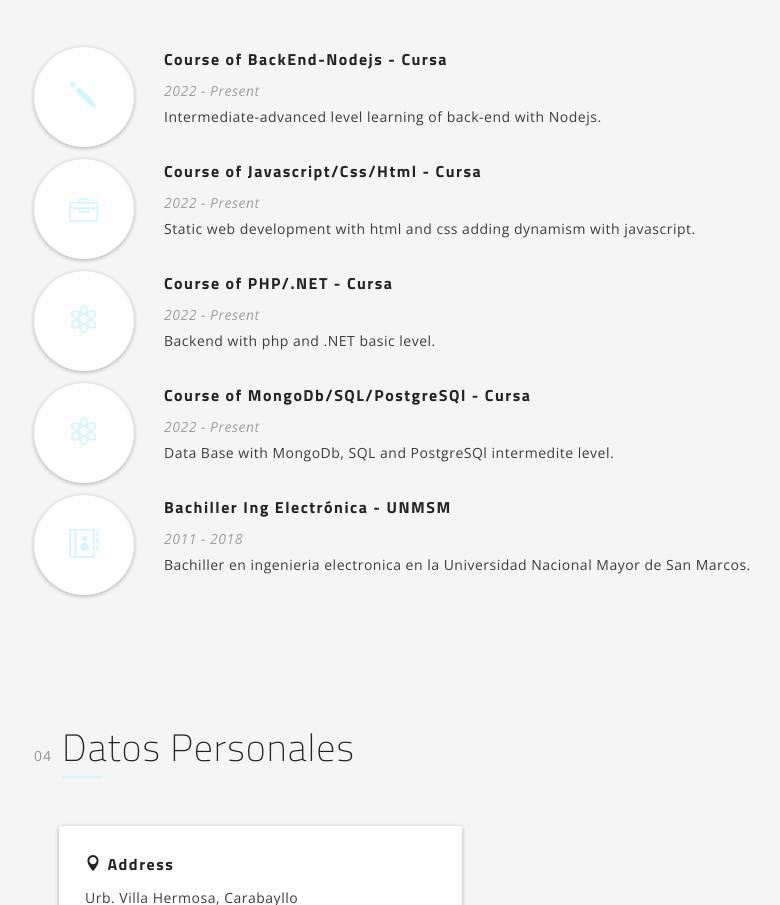
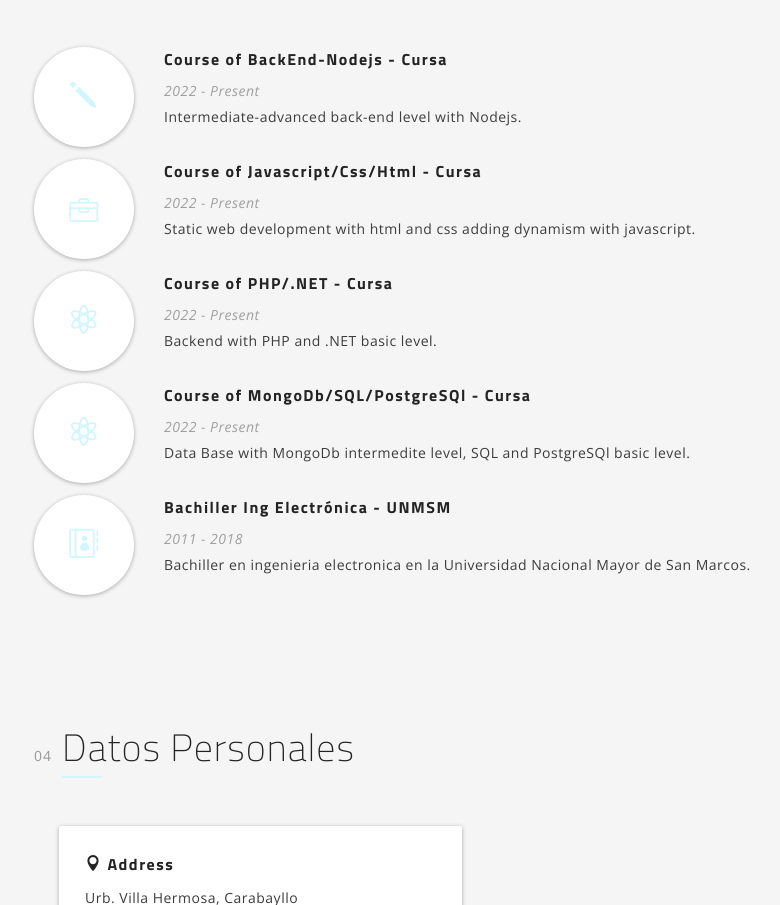
Before and after one commit to wexlio/cvDER, a plain HTML site: page index.html in a window 1280 px wide. Shown: the part 1610-2515 px from the top of the page, without its empty margins (321-1101 px from the left). Drawn offline with nearby package versions, Linux system fonts and the light colour scheme.

Commit message:
add some its

```diff
--- a/index.html
+++ b/index.html
@@ -375,7 +375,7 @@
                                 <div>
                                     <h3>Course of BackEnd-Nodejs - Cursa</h3>
                                     <span>2022 - Present</span>
-                                    <p>Intermediate-advanced level learning of back-end with Nodejs.</p>
+                                    <p>Intermediate-advanced back-end level with Nodejs.</p>
                                 </div>
                             </div>
                             <!-- Resume box 2 -->
@@ -397,7 +397,7 @@
                                 <div>
                                     <h3>Course of PHP/.NET - Cursa</h3>
                                     <span>2022 - Present</span>
-                                    <p>Backend with php and .NET basic level.</p>
+                                    <p>Backend with PHP and .NET basic level.</p>
                                 </div>
                             </div>
                             <!-- Resume box 3.1 -->
@@ -408,7 +408,7 @@
                                 <div>
                                     <h3>Course of MongoDb/SQL/PostgreSQl - Cursa</h3>
                                     <span>2022 - Present</span>
-                                    <p>Data Base with MongoDb, SQL and PostgreSQl intermedite level.</p>
+                                    <p>Data Base with MongoDb intermedite level, SQL and PostgreSQl basic level.</p>
                                 </div>
                             </div>
                             <!-- Resume box 4 -->
```
